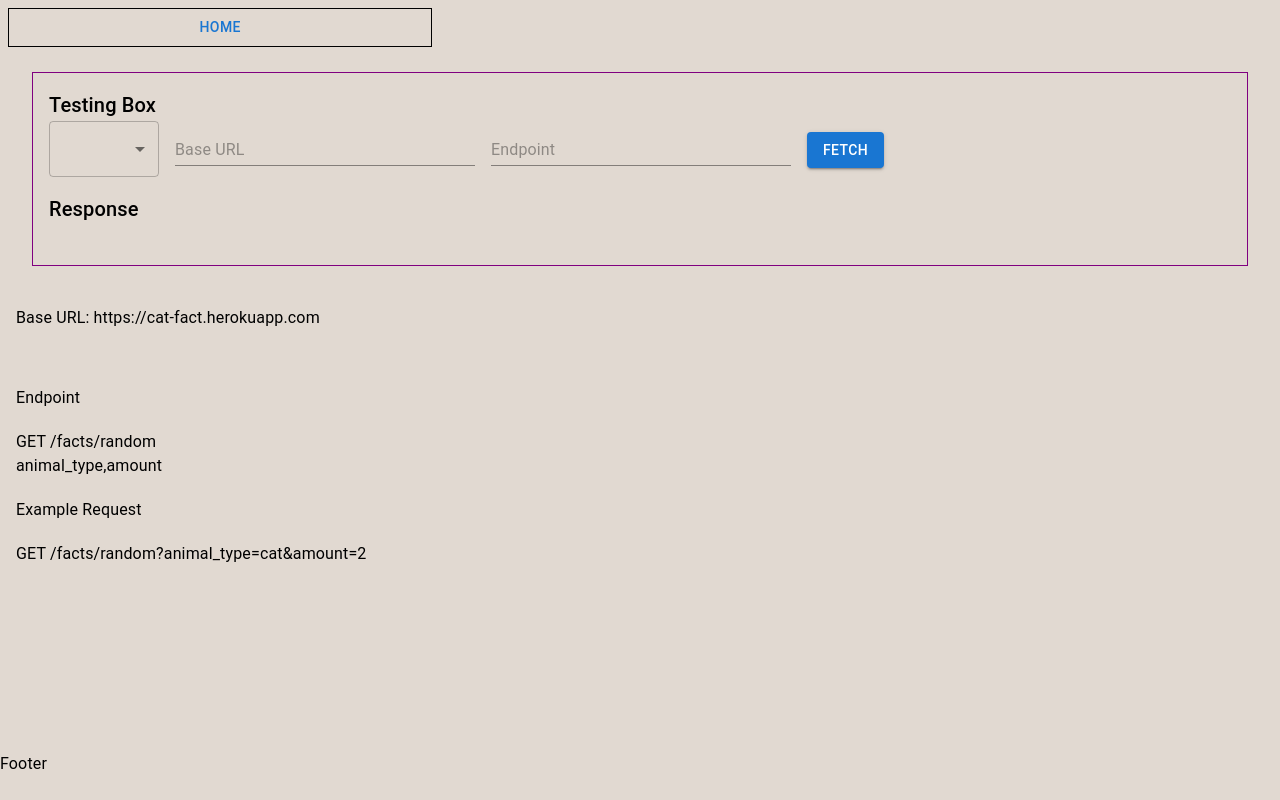
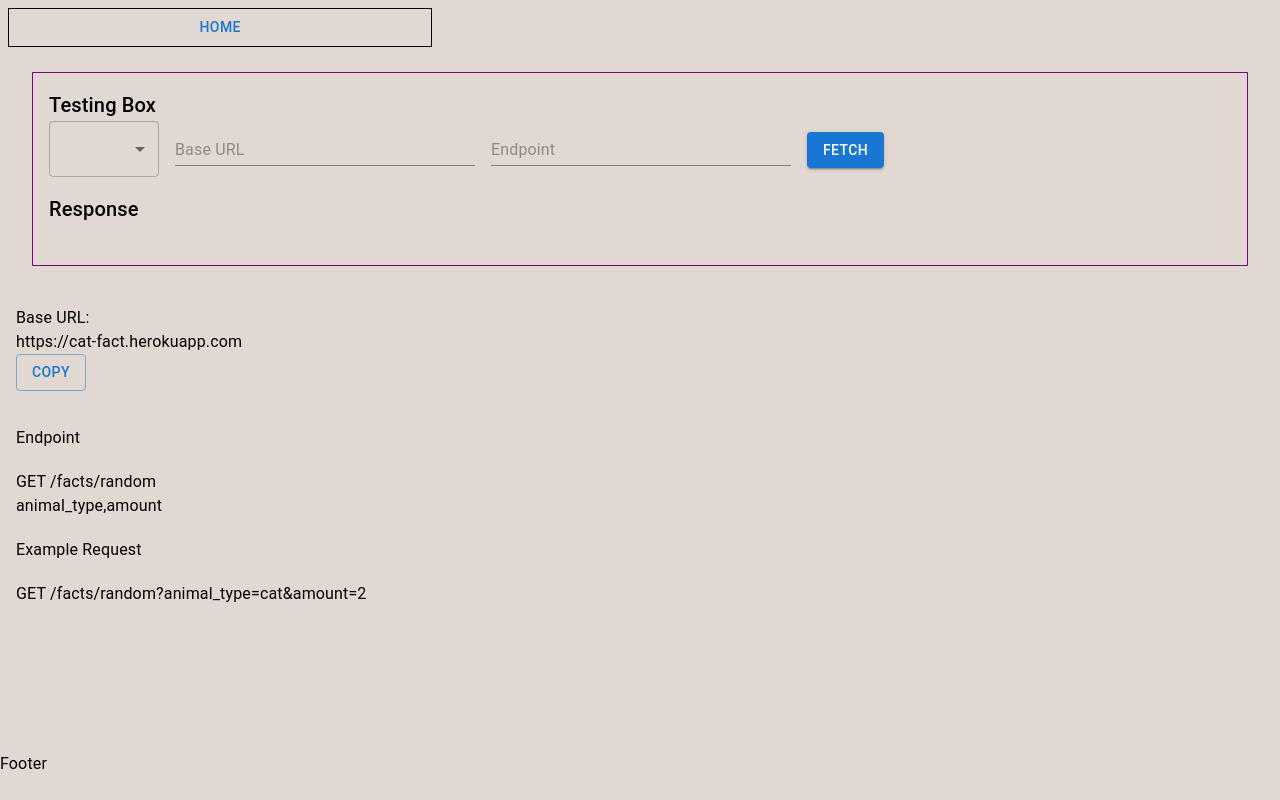
Before and after one commit to Curtis-Thomas/free-api-list-with-react, a React (Create React App) app: page /AnimalsDash/AnimalsDailyCatFacts in a window 1280 px wide. Built offline with nearby package versions, Linux system fonts and the light colour scheme.

Commit message:
feat: add copy btn for Base URL

```diff
--- a/src/core/main/BoxApiInfo.js
+++ b/src/core/main/BoxApiInfo.js
@@ -1,9 +1,24 @@
-import { Typography, Box } from "@mui/material";
+import { Typography, Box, Button } from "@mui/material";
 
 const BoxApiInfo = ({ baseEndpoint }) => {
+  const handleCopyClick = () => {
+    navigator.clipboard
+      .writeText(baseEndpoint)
+      .then(() => {
+        console.log("Copied to clipboard:", baseEndpoint);
+      })
+      .catch((error) => {
+        console.error("Failed to copy to clipboard:", error);
+      });
+  };
+
   return (
-    <Box sx={{ height: "5vh", marginTop: "5vh", marginBottom: "5vh" }}>
-      <Typography>Base URL: {baseEndpoint}</Typography>
+    <Box sx={{ height: "5vh", marginTop: "5vh", marginBottom: "10vh" }}>
+      <Typography>Base URL:</Typography>
+      <Typography>{baseEndpoint}</Typography>
+      <Button variant="outlined" onClick={handleCopyClick}>
+        Copy
+      </Button>
     </Box>
   );
 };
--- a/src/core/main/Endpoints.js
+++ b/src/core/main/Endpoints.js
@@ -9,7 +9,6 @@ const Endpoints = ({ header, endpoint, description, example }) => {
       <Typography>
         {header} {endpoint}
       </Typography>
-      <Box display="block"></Box>
 
       <Typography>{description}</Typography>
       <br></br>
```
Also changed, not shown: 6 other files (tests, documents, lock files or other folders).
